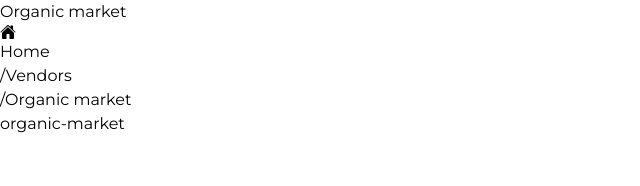
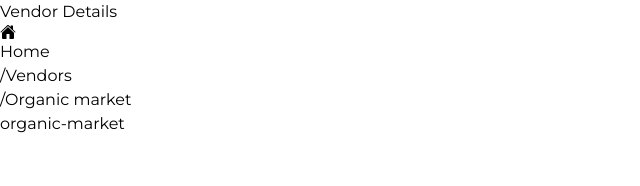
Before and after one commit to DevTabibur/dishdash-front, a Next.js app: page /vendors/organic-market in a window 1280 px wide. Shown: the top 186 px of the page, without its empty margins (0-640 px from the left). Built offline with nearby package versions, Linux system fonts and the light colour scheme; a web font is replaced by a local one.

Commit message:
paused: paused this project, to move to another premium projetc

```diff
--- a/src/app/(rootLayout)/vendors/[vendorName]/page.tsx
+++ b/src/app/(rootLayout)/vendors/[vendorName]/page.tsx
@@ -2,15 +2,15 @@
 
 const Page = ({ params }: { params: { vendorName: string } }) => {
   return (
-    <div>
-      <Breadcrumb />
-      <div className="container mx-auto px-4 py-8">
+    <main className="min-h-screen bg-gray-50">
+      <Breadcrumb title="Vendor Details" />
+      <div className="max-w-[90%] mx-auto px-4 py-8">
         <h1 className="text-3xl font-bold mb-6">
           {decodeURIComponent(params.vendorName)}
         </h1>
         {/* Add vendor specific content here */}
       </div>
-    </div>
+    </main>
   );
 };
 
--- a/src/components/Breadcrumb.tsx
+++ b/src/components/Breadcrumb.tsx
@@ -29,7 +29,7 @@
 
   return (
     <div className={`bg-[#FFF5F5] ${className}`}>
-      <div className="container mx-auto px-4">
+      <div className="max-w-[90%] mx-auto px-4">
         <div className="flex flex-col sm:flex-row justify-between items-start sm:items-center py-4 gap-2">
           {/* Page Title */}
           <h1 className="text-[#1A237E] text-xl font-semibold ">{pageTitle}</h1>
```
